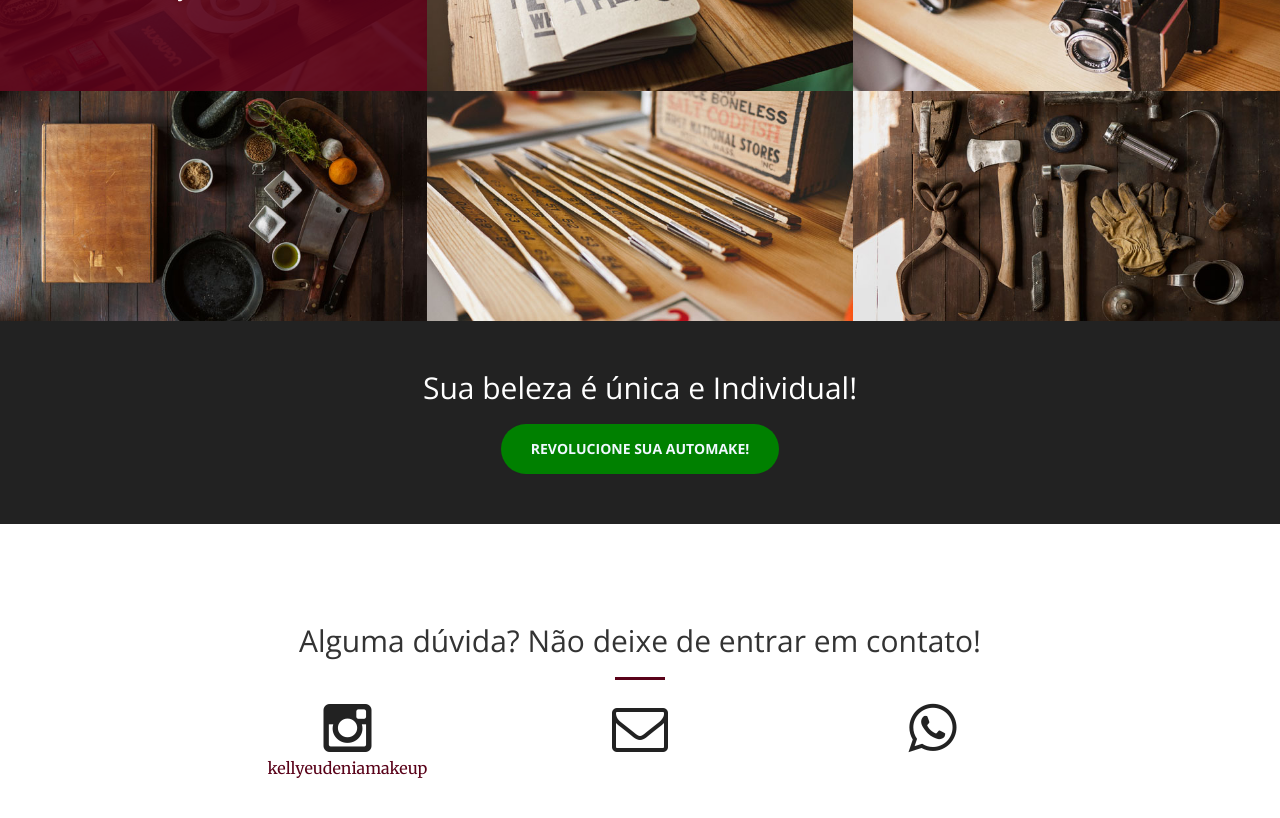
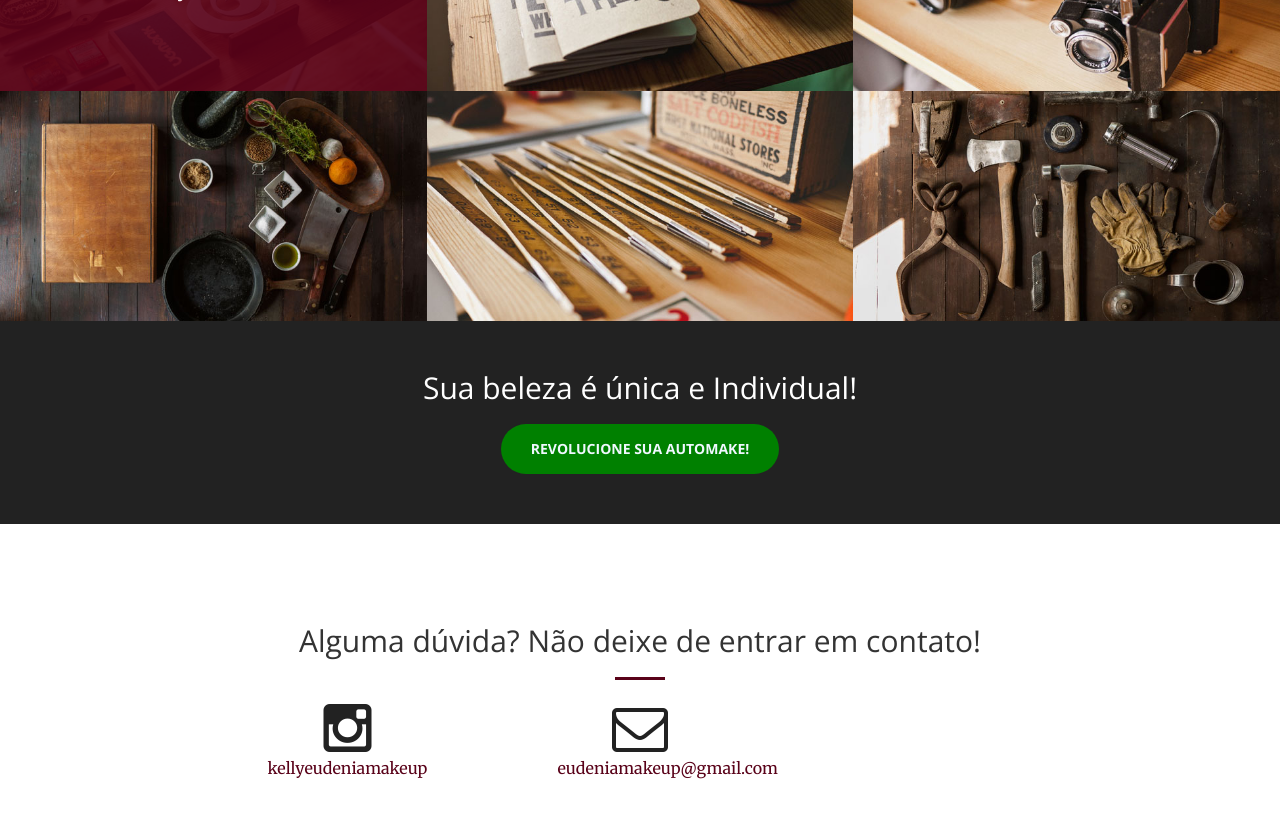
Before and after one commit to kellyeudenia/business-woman, a Jekyll site: the page built from index.html, in a window 1280 px wide and 900 px high, scrolled down 1668 px. Shown: the top 818 px of the window. Built offline with Jekyll 4.4.1, drawn with Linux system fonts in a browser that asks for light colours.

Commit message:
Setup para a página de vendas.

```diff
--- a/_config.yml
+++ b/_config.yml
@@ -1,6 +1,6 @@
 # Site settings
 title: Método Auto Beaty
-email:
+email: eudeniamakeup@gmail.com
 description: > # this means to ignore newlines until "baseurl:"
 baseurl: "" # the subpath of your site, e.g. /blog/
 url: "" # the base hostname & protocol for your site
--- a/_includes/contact.html
+++ b/_includes/contact.html
@@ -18,12 +18,6 @@
                 <p>{{ site.email }}</p>
             </a>
         </div>
-        <div class="col-lg-2 col-lg-offset-1 text-center">
-            <a href="https://github.com/{{ site.github_username }}">
-            <i class="fa fa-whatsapp fa-3x wow bounceIn" data-wow-delay=".1s"></i>
-                <p>{{ site.github_username }}</p>
-            </a>
-        </div>
 
     </div>
 </section>
```
